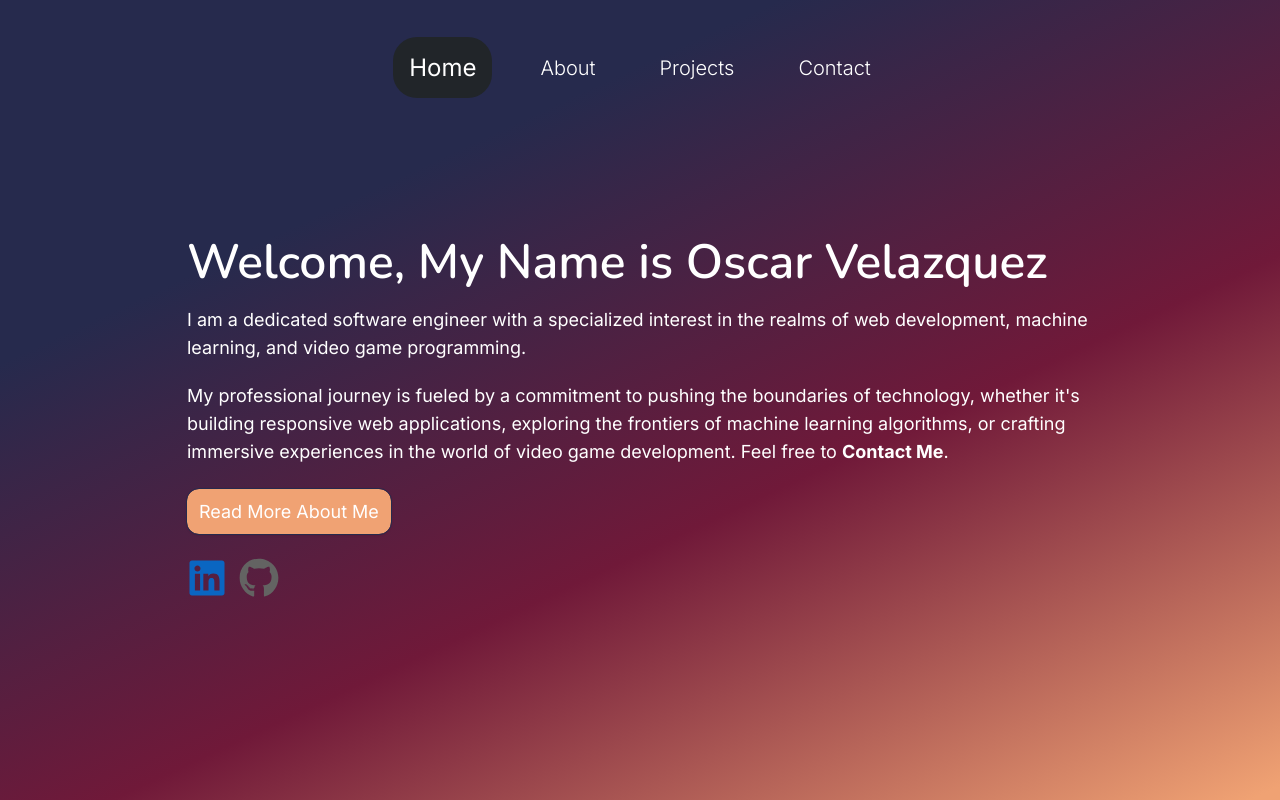
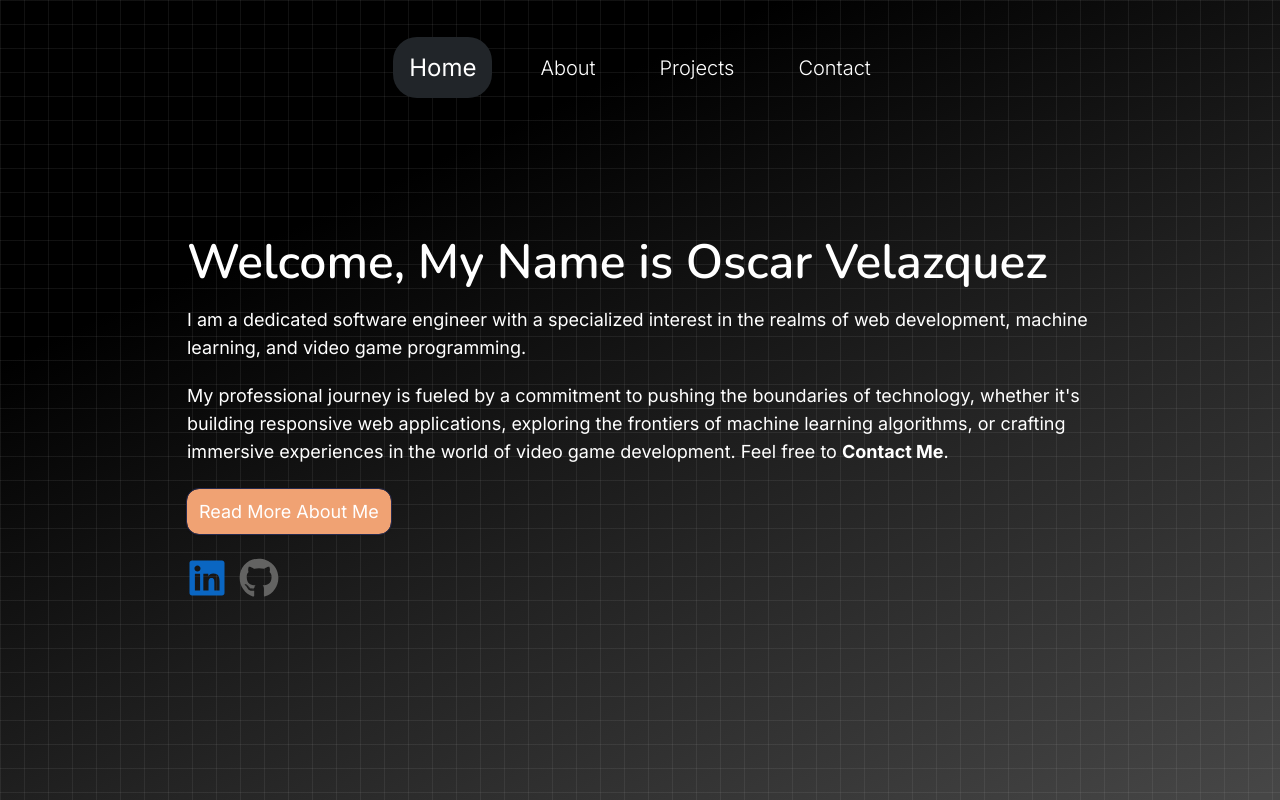
Before and after one commit to oscarvel821/web-portfolio, a Next.js app: page / in a window 1280 px wide. Built offline with nearby package versions, Linux system fonts and the light colour scheme.

Commit message:
added different theme and grid background

```diff
--- a/src/app/globals.css
+++ b/src/app/globals.css
@@ -2,6 +2,8 @@
 @import url('https://fonts.googleapis.com/css2?family=Nunito:wght@600&display=swap');
 @import url('https://fonts.googleapis.com/css2?family=Nunito:wght@700&display=swap');
 @import url('https://fonts.googleapis.com/css2?family=Roboto+Flex:opsz@8..144&display=swap');
+@import url('https://fonts.googleapis.com/css2?family=Roboto+Serif:ital,opsz,wght@0,8..144,100..900;1,8..144,100..900&display=swap');
+
 @tailwind base;
 @tailwind components;
 @tailwind utilities;
@@ -30,10 +32,12 @@
     rgb(var(--background-start-rgb));
 } */
 
+
+
 :root {
-  --foreground-rgb-start: 38, 42, 77;
-  --foreground-rgb-middle: 112, 25, 57;
-  --foreground-rgb-end: 240, 162, 115;
+  --foreground-rgb-start: 0, 0, 0;
+  --foreground-rgb-middle: 35, 35, 35;
+  --foreground-rgb-end: 70, 70, 70;
   --text-color: 255,255,255
 }
 
@@ -71,4 +75,5 @@
 body {
   color: rgb(var(--text-color));
   background: linear-gradient(155deg, rgba(var(--foreground-rgb-start), 1) 26%, rgba(var(--foreground-rgb-middle),1) 61%, rgba(var(--foreground-rgb-end), 1) 99%);
+
 }
--- a/src/app/layout.tsx
+++ b/src/app/layout.tsx
@@ -18,9 +18,12 @@ export default function RootLayout({
   return (
     <html lang="en">
       <body className={inter.className}>
-      <div className='w-full max-w-screen-xl mx-auto px-5 min-h-screen flex flex-col'>
-          <Navbar/>
-          {children}
+        <div className='relative w-full h-full'>
+          <div className='absolute inset-0 h-full w-full bg-[linear-gradient(to_right,#d1d1d115_1px,transparent_1px),linear-gradient(to_bottom,#d1d1d115_1px,transparent_1px)] bg-[size:24px_24px] -z-50'></div>
+          <div className='w-full max-w-screen-xl mx-auto px-5 min-h-screen flex flex-col font-RobotoSerif'>
+            <Navbar/>
+            {children}
+          </div>
         </div>
       </body>
     </html>
```
